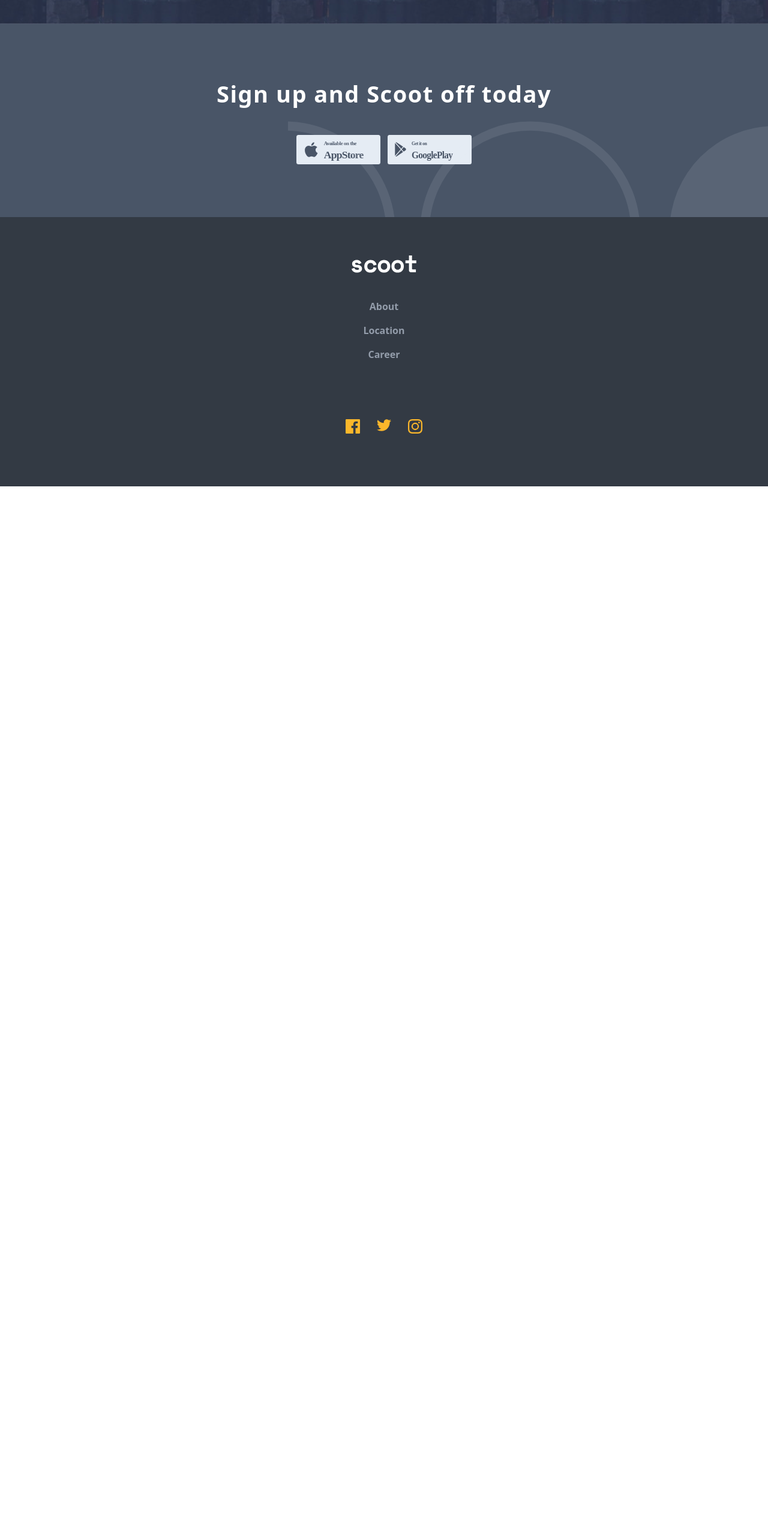
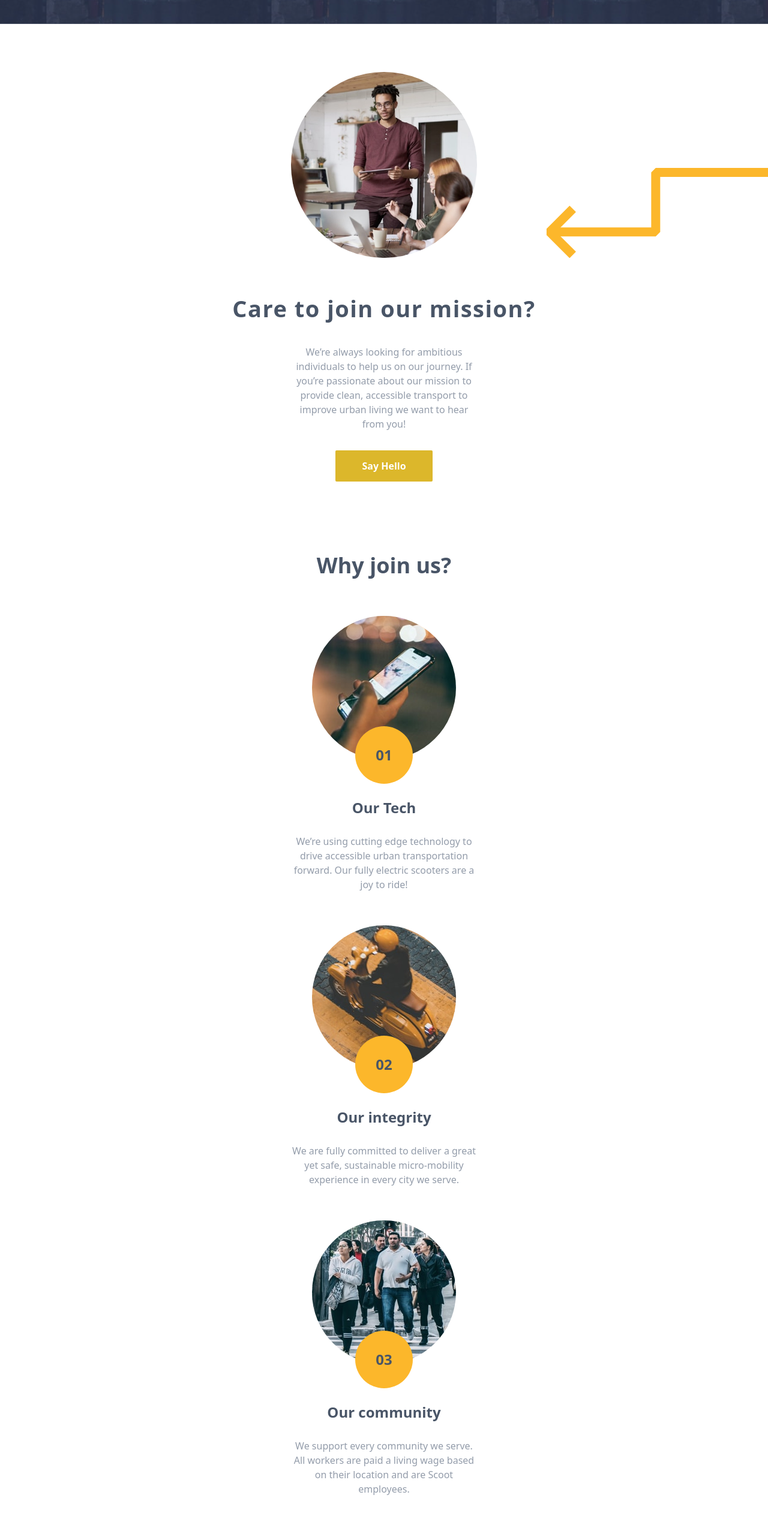
Before and after one commit to RonaldMamani/Scoot_Multi-Pages, an Angular app: page /careers in a window 1280 px wide. Shown: the part 193-2746 px from the top of the page at 60% size. Before the commit the page ends 1004 px from the top, so only its background shows below. Built offline with nearby package versions, Linux system fonts and the light colour scheme.

Commit message:
Começando a pagina careers e arrumando a pagina about

```diff
--- a/src/app/app.module.ts
+++ b/src/app/app.module.ts
@@ -19,6 +19,8 @@ import { BenefiesAboutComponent } from './components/benefies-about/benefies-abo
 import { BenenfieNumerationComponent } from './components/benenfie-numeration/benenfie-numeration.component';
 import { FAQsComponent } from './components/faqs/faqs.component';
 import { ReadMoreComponent } from './components/read-more/read-more.component';
+import { JobDetailComponent } from './components/job-detail/job-detail.component';
+import { BenefiesCareersComponent } from './components/benefies-careers/benefies-careers.component';
 
 @NgModule({
   declarations: [
@@ -38,7 +40,9 @@ import { ReadMoreComponent } from './components/read-more/read-more.component';
     BenefiesAboutComponent,
     BenenfieNumerationComponent,
     FAQsComponent,
-    ReadMoreComponent
+    ReadMoreComponent,
+    JobDetailComponent,
+    BenefiesCareersComponent
   ],
   imports: [
     BrowserModule,
--- a/src/app/components/benefie-detail/benefie-detail.component.html
+++ b/src/app/components/benefie-detail/benefie-detail.component.html
@@ -5,12 +5,14 @@
             src={{imageUrl}}
             alt={{DescritionImage}}>
     </div>
-    <div class="flex flex-col gap-8 text-center">
+    <div class="flex flex-col gap-8 text-center items-center">
         <h6 class="text-[#495567] font-['Space Mono'] text-[38px] font-bold tracking-[1.5px]">{{TitleBenefie}}</h6>
-        <p class="text-[#939CAA] font-['Lexend Deca']">{{Descrition}}</p>
+        <div class="flex justify-center w-[311px] text-center">
+            <p class="text-[#939CAA] font-['Lexend Deca']">{{Descrition}}</p>
+        </div>
         <div *ngIf="ThereButton">
             <app-button
-                content="Learn More"
+                content={{ContentButton}}
             />
         </div>
     </div>
--- a/src/app/components/benefie-detail/benefie-detail.component.ts
+++ b/src/app/components/benefie-detail/benefie-detail.component.ts
@@ -8,7 +8,8 @@ import { Component, Input } from '@angular/core';
 export class BenefieDetailComponent {
   @Input() imageUrl : string = ''
   @Input() DescritionImage : string = ''
-  @Input() ThereButton: true | false = false
+  @Input() ThereButton : true | false = false
+  @Input() ContentButton : string = ''
   @Input() TitleBenefie : string = ''
   @Input() Descrition : string = ''
 }
--- a/src/app/components/benefies-about/benefies-about.component.html
+++ b/src/app/components/benefies-about/benefies-about.component.html
@@ -19,7 +19,8 @@
             <div class="absolute bg-[url('./assets/patterns/right-arrow.svg')] bg-right -left-8 top-0 w-[375px] h-[150px]"></div>
         </div>
     </div>
-    <div class="flex flex-col gap-14">
+    <div class="flex flex-col gap-14 text-center">
+        <h5 class="text-[#495567] font-['Space Mono'] text-4xl font-bold">Our Values</h5>
         <app-benenfie-numeration
             imageUrl="../../../assets/images/our-tech.jpg"
             DescritionImage="Pessoa Usando Celular"
@@ -29,20 +30,20 @@
             scooters are a joy to ride!"
         />
         <app-benenfie-numeration
-            imageUrl="../../../assets/images/our-tech.jpg"
+            imageUrl="../../../assets/images/our-integrity.jpg"
             DescritionImage="Pessoa Usando Celular"
-            Number="01"
-            Title="Our Tech"
-            Descrition="We’re using cutting edge technology to drive accessible urban transportation forward. Our fully electric
-            scooters are a joy to ride!"
+            Number="02"
+            Title="Our integrity"
+            Descrition="We are fully committed to deliver a great yet safe, sustainable micro-mobility experience in every
+            city we serve."
         />
         <app-benenfie-numeration
-            imageUrl="../../../assets/images/our-tech.jpg"
+            imageUrl="../../../assets/images/our-community.jpg"
             DescritionImage="Pessoa Usando Celular"
-            Number="01"
-            Title="Our Tech"
-            Descrition="We’re using cutting edge technology to drive accessible urban transportation forward. Our fully electric
-            scooters are a joy to ride!"
+            Number="03"
+            Title="Our community"
+            Descrition="We support every community we serve. All workers are paid a living wage based on their location and are
+            Scoot employees."
         />
     </div>
 </section>
--- a/src/app/components/benefies-app/benefies-app.component.html
+++ b/src/app/components/benefies-app/benefies-app.component.html
@@ -28,6 +28,7 @@
                 Descrition="The Scoot app is available with riding telemetry. This means it can show you your average speed,
                 how long you've been using the scooter, your traveling distance, and many more things all in an easy to use app."
                 [ThereButton]= true
+                ContentButton="Learn More"
             />
             <div class="absolute bg-[url('./assets/patterns/left-downward-arrow.svg')] bg-left -right-8 top-40 w-[350px] h-[150px]"></div>
         </div>
@@ -39,6 +40,7 @@
                 Descrition="Scoot is available in 4 major cities so far. We’re expanding rapidly, so be sure to let us know if
                 you want to see us in your hometown. We’re aiming to let our scooters loose on 23 cities over the coming year."
                 [ThereButton]= true
+                ContentButton="Learn More"
             />
             <div class="absolute bg-[url('./assets/patterns/right-arrow.svg')] bg-right -left-8 top-0 w-[300px] h-[150px]"></div>
         </div>
@@ -50,6 +52,7 @@
                 Descrition="Our payment is as easy as one two three. We accept most credit cards and debit cards. You can also
                 link your PayPal account inside the app. Need to pay later? No worries! You can defer payment for up to a month."
                 [ThereButton]= true
+                ContentButton="Learn More"
             />
             <div class="absolute bg-[url('./assets/patterns/left-downward-arrow.svg')] bg-left -right-8 top-0 w-[275px] h-[150px]"></div>
         </div>
--- /dev/null
+++ b/src/app/components/benefies-careers/benefies-careers.component.html
@@ -0,0 +1,45 @@
+<section class="px-8 py-20">
+    <div class="flex flex-col gap-[120px]">
+        <div class="relative">
+            <app-benefie-detail
+                imageUrl="../../../assets/images/join-us.jpg"
+                DescritionImage="Ambiente de Trabalho com Funcionarios"
+                TitleBenefie="Care to join our mission?"
+                Descrition="We’re always looking for ambitious individuals to help us on our journey. If you’re passionate
+                about our mission to provide clean, accessible transport to improve urban living we want to hear from you!"
+                [ThereButton]= true
+                ContentButton="Say Hello"
+            />
+            <div class="absolute bg-[url('./assets/patterns/left-downward-arrow.svg')] bg-left -right-8 top-40 w-[370px] h-[150px]"></div>
+            </div>
+            <div class="flex flex-col gap-16 text-center">
+                <h5 class="text-[#495567] font-['Space Mono'] text-4xl font-bold">Why join us?</h5>
+                <div class="flex flex-col gap-14">
+                    <app-benenfie-numeration
+                        imageUrl="../../../assets/images/our-tech.jpg"
+                        DescritionImage="Pessoa Usando Celular"
+                        Number="01"
+                        Title="Our Tech"
+                        Descrition="We’re using cutting edge technology to drive accessible urban transportation forward. Our fully electric
+                        scooters are a joy to ride!"
+                    />
+                    <app-benenfie-numeration
+                        imageUrl="../../../assets/images/our-integrity.jpg"
+                        DescritionImage="Pessoa Usando Celular"
+                        Number="02"
+                        Title="Our integrity"
+                        Descrition="We are fully committed to deliver a great yet safe, sustainable micro-mobility experience in every
+                        city we serve."
+                    />
+                    <app-benenfie-numeration
+                        imageUrl="../../../assets/images/our-community.jpg"
+                        DescritionImage="Pessoa Usando Celular"
+                        Number="03"
+                        Title="Our community"
+                        Descrition="We support every community we serve. All workers are paid a living wage based on their location and are
+                        Scoot employees."
+                    />
+            </div>
+        </div>
+    </div>
+</section>
--- /dev/null
+++ b/src/app/components/job-detail/job-detail.component.html
@@ -0,0 +1 @@
+<p>job-detail works!</p>
--- a/src/app/pages/careers/careers.component.html
+++ b/src/app/pages/careers/careers.component.html
@@ -2,3 +2,4 @@
     ImageUrl="bg-[url('./assets/images/careers-location-hero-mobile.jpg')]"
     NamePage="Careers"
 />
+<app-benefies-careers />
```
Also changed, not shown: src/app/components/benefies-careers/benefies-careers.component.ts (added, +10 -0 lines), src/app/components/job-detail/job-detail.component.ts (added, +10 -0 lines), src/app/components/benefies-careers/benefies-careers.component.scss (added), src/app/components/job-detail/job-detail.component.scss (added), 2 other files (tests, documents, lock files or other folders).
